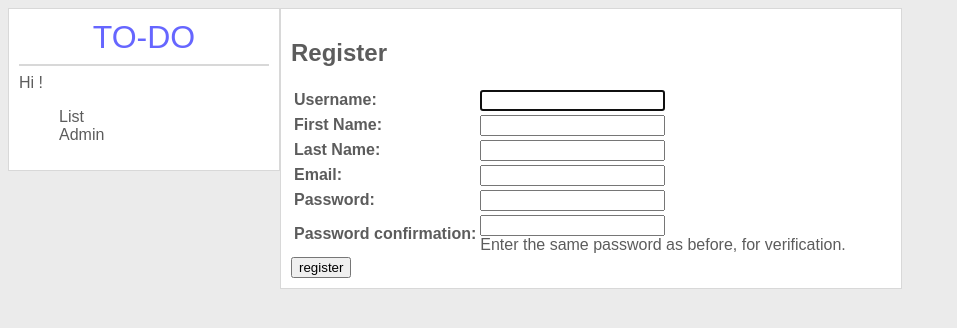
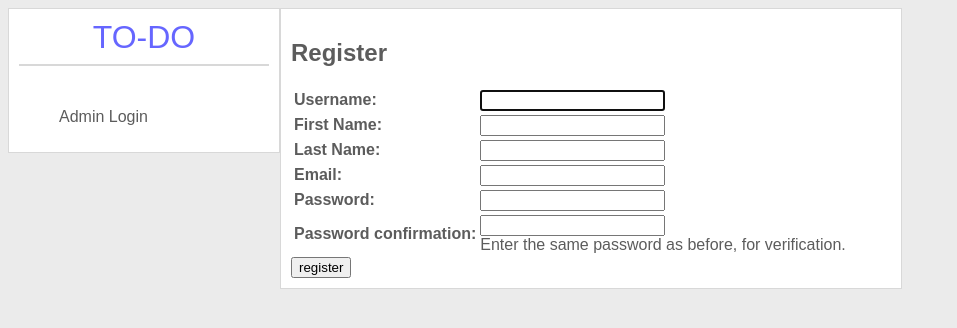
Before and after one commit to joselouiemark/cs260, a Django app: page /accounts/register/ in a window 1280 px wide. Shown: the top 328 px of the page, without its empty margins (0-957 px from the left). Run offline with Django 3.2, Linux system fonts and the light colour scheme; parts of the project's set-up code (start-up, migrations or seed data) failed here and were passed over.

Commit message:
Added modifications to register files.

```diff
--- a/templates/base.html
+++ b/templates/base.html
@@ -10,7 +10,6 @@
     <div id="sidebar">
 		<center><font size=6 color="#6666FF">TO-DO</font></center>
 		<hr />
-		Hi {{ full_name }}!
 		<br />
 		{% block sidebar %}
         <ul>
--- a/templates/register.html
+++ b/templates/register.html
@@ -1,5 +1,11 @@
 {% extends "base.html" %}
 {% block title %}Register{% endblock %}
+
+{% block sidebar %}
+    <ul>
+        <li><a href="/admin/">Admin Login</a></li>
+    </ul>
+{% endblock %}
 
 {% block content %}
 
```
